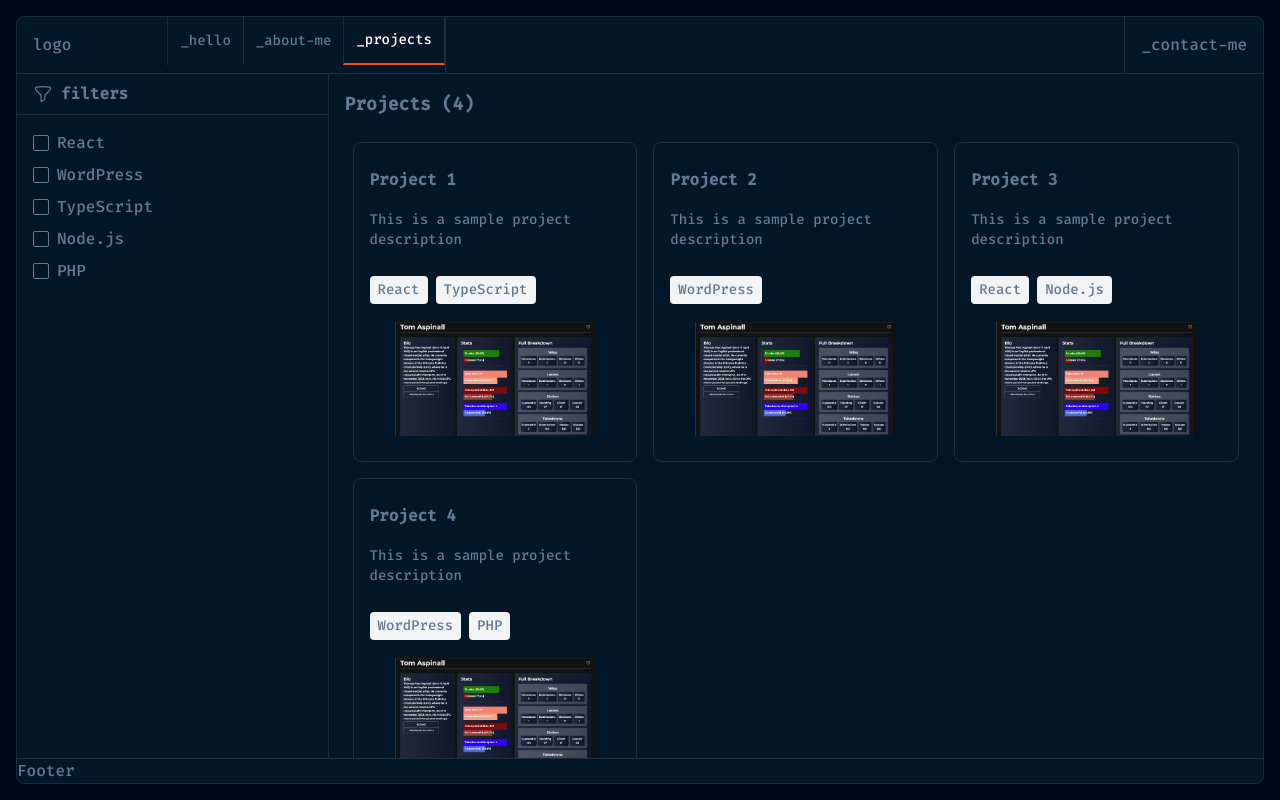
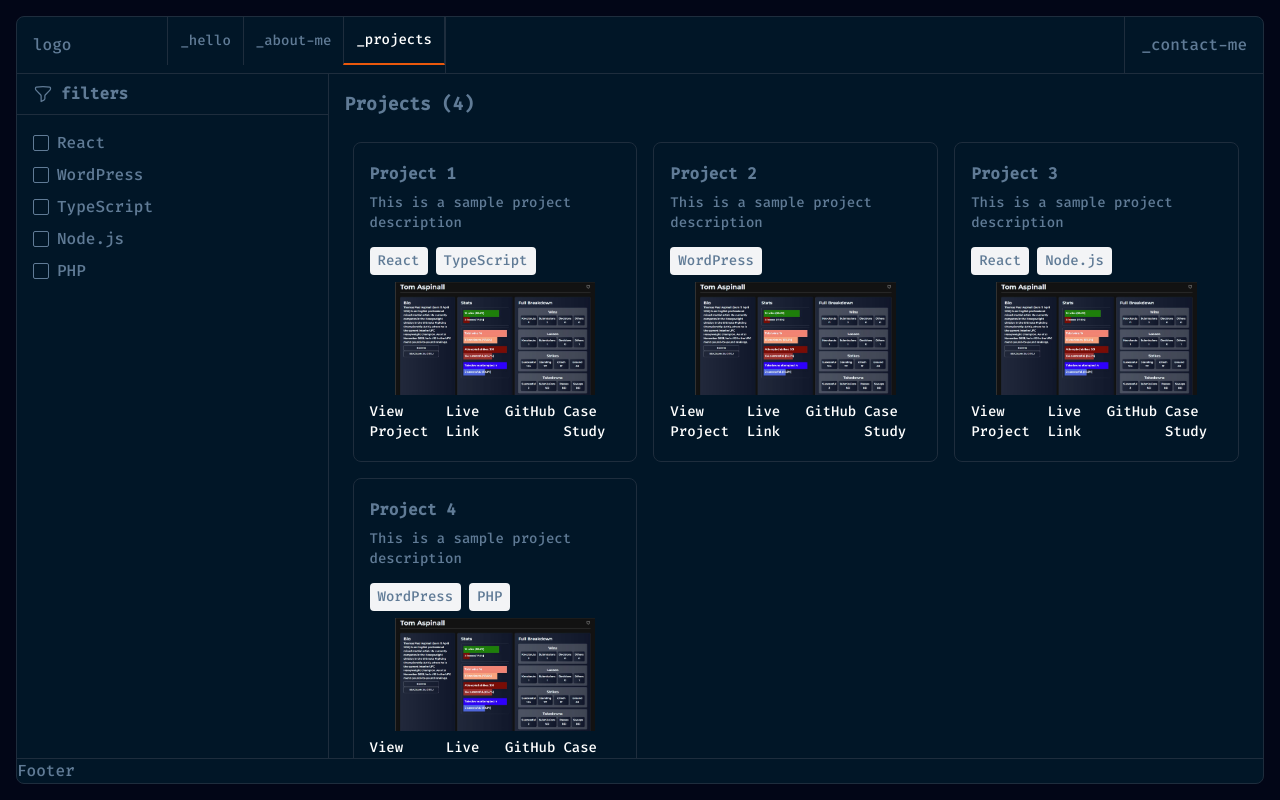
Before and after one commit to YusafS94/next-portfolio, a Next.js app: page /portfolio/projects in a window 1280 px wide. Built offline with nearby package versions, Linux system fonts and the light colour scheme; a web font is replaced by a local one.

Commit message:
project links up but not conditional

```diff
--- a/app/portfolio/projects/page.tsx
+++ b/app/portfolio/projects/page.tsx
@@ -13,8 +13,9 @@ interface Project {
   description?: string;
   imageUrl?: string;
   url?: string;
-  link: string;
-  github: string;
+  live_link?: string;
+  github?: string;
+  case_study?: string;
 }
 
 // Props interface if we need to pass props to this component
@@ -39,8 +40,9 @@ const ProjectsPage = () => {
       description: "This is a sample project description",
       imageUrl: "/images/desktop-dashboard.jpg",
       url: "/portfolio/projects/project/1",
-      link: "https://github.com/YusafS94",
+      live_link: "https://github.com/YusafS94",
       github: "https://github.com/YusafS94",
+      case_study: "https://github.com/YusafS94",
     },
     {
       id: 2,
@@ -49,8 +51,9 @@ const ProjectsPage = () => {
       description: "This is a sample project description",
       imageUrl: "/images/desktop-dashboard.jpg",
       url: "/portfolio/projects/project/2",
-      link: "https://github.com/YusafS94",
+      live_link: "https://github.com/YusafS94",
       github: "https://github.com/YusafS94",
+      case_study: "https://github.com/YusafS94",
     },
     {
       id: 3,
@@ -59,8 +62,9 @@ const ProjectsPage = () => {
       description: "This is a sample project description",
       imageUrl: "/images/desktop-dashboard.jpg",
       url: "/portfolio/projects/project/3",
-      link: "https://github.com/YusafS94",
+      live_link: "https://github.com/YusafS94",
       github: "https://github.com/YusafS94",
+      case_study: "https://github.com/YusafS94",
     },
     {
       id: 4,
@@ -69,8 +73,9 @@ const ProjectsPage = () => {
       description: "This is a sample project description",
       imageUrl: "/images/desktop-dashboard.jpg",
       url: "/portfolio/projects/project/4",
-      link: "https://github.com/YusafS94",
+      live_link: "https://github.com/YusafS94",
       github: "https://github.com/YusafS94",
+      case_study: "https://github.com/YusafS94",
     },
   ];
 
@@ -111,9 +116,7 @@ const ProjectsPage = () => {
       <div className="md:w-3/12 border-r border-lines-1">
         <div className="flex mb-4 border-b border-lines-1 py-2">
           <FunnelIcon className="h-6 w-5 ml-4" />
-          <h2 className="text-md font-bold flex items-center ml-2">
-            filters
-          </h2>
+          <h2 className="text-md font-bold flex items-center ml-2">filters</h2>
         </div>
         <div className="space-y-2 px-4">
           {filterOptions.map((technology: Technology) => (
@@ -137,16 +140,10 @@ const ProjectsPage = () => {
         </h2>
         <div className="flex flex-wrap">
           {filteredProjects.map((project: Project) => (
-            <Link
-              className="w-full lg:w-4/12"
-              href={project.github}
-              target="_blank"
-            >
-              {""}
-
+            <div className="w-full lg:w-4/12">
               <div
                 key={project.id}
-                className="hover:bg-lines-1 h-80 p-4 m-2 rounded-lg border border-lines-1 flex flex-col justify-around"
+                className="h-80 p-4 m-2 rounded-lg border border-lines-1 flex flex-col justify-around"
               >
                 <h3 className="font-bold">{project.title}</h3>
                 <p className="text-sm">{project.description}</p>
@@ -173,8 +170,34 @@ const ProjectsPage = () => {
                     }}
                   />
                 </div>
+                <div className="flex">
+                  <Link
+                    href={project.url || "#"}
+                    className="text-sm text-secondary-4 hover:underline"
+                  >
+                    View Project
+                  </Link>
+                  <a
+                    href={project.live_link || "#"}
+                    className="text-sm text-secondary-4 hover:underline ml-2"
+                  >
+                    Live Link
+                  </a>
+                  <a
+                    href={project.github || "#"}
+                    className="text-sm text-secondary-4 hover:underline ml-2"
+                  >
+                    GitHub
+                  </a>
+                  <a
+                    href={project.case_study || "#"}
+                    className="text-sm text-secondary-4 hover:underline ml-2"
+                  >
+                    Case Study
+                  </a>
+                </div>
               </div>
-            </Link>
+            </div>
           ))}
         </div>
       </div>
```
